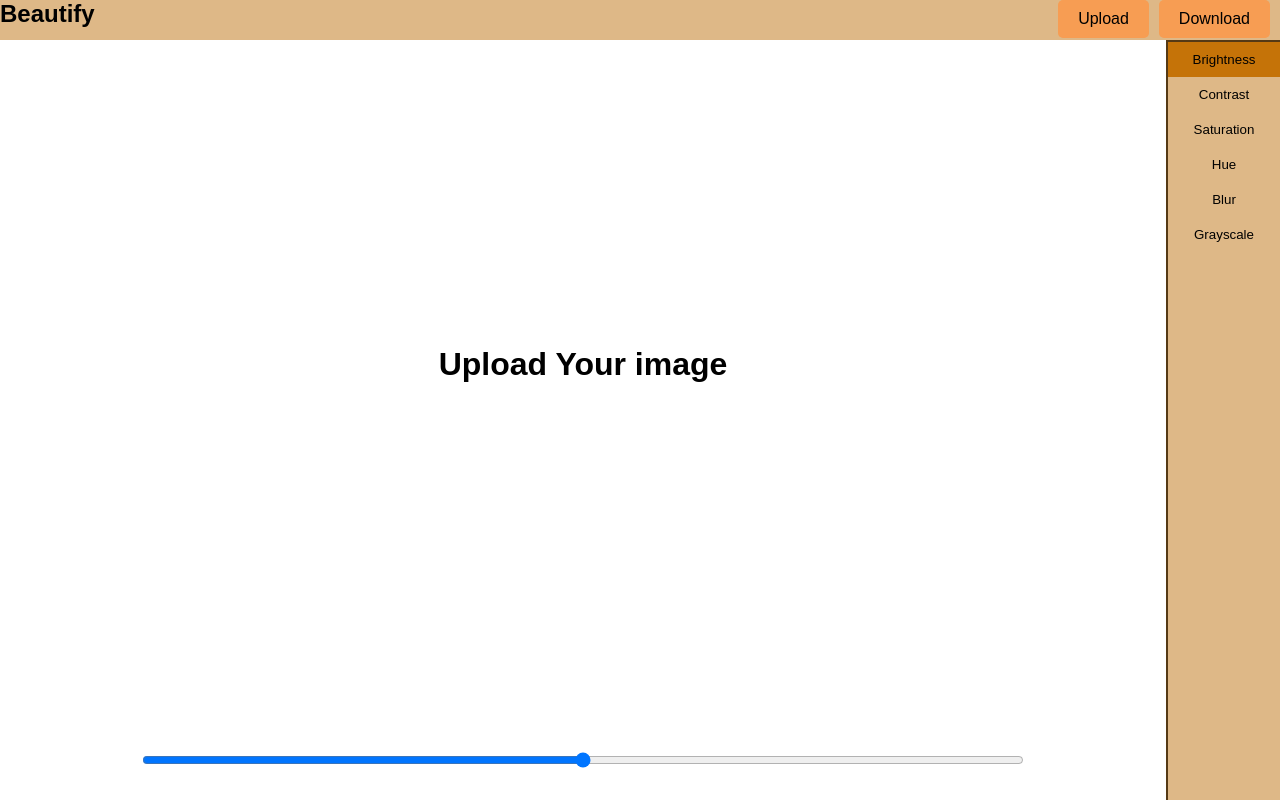
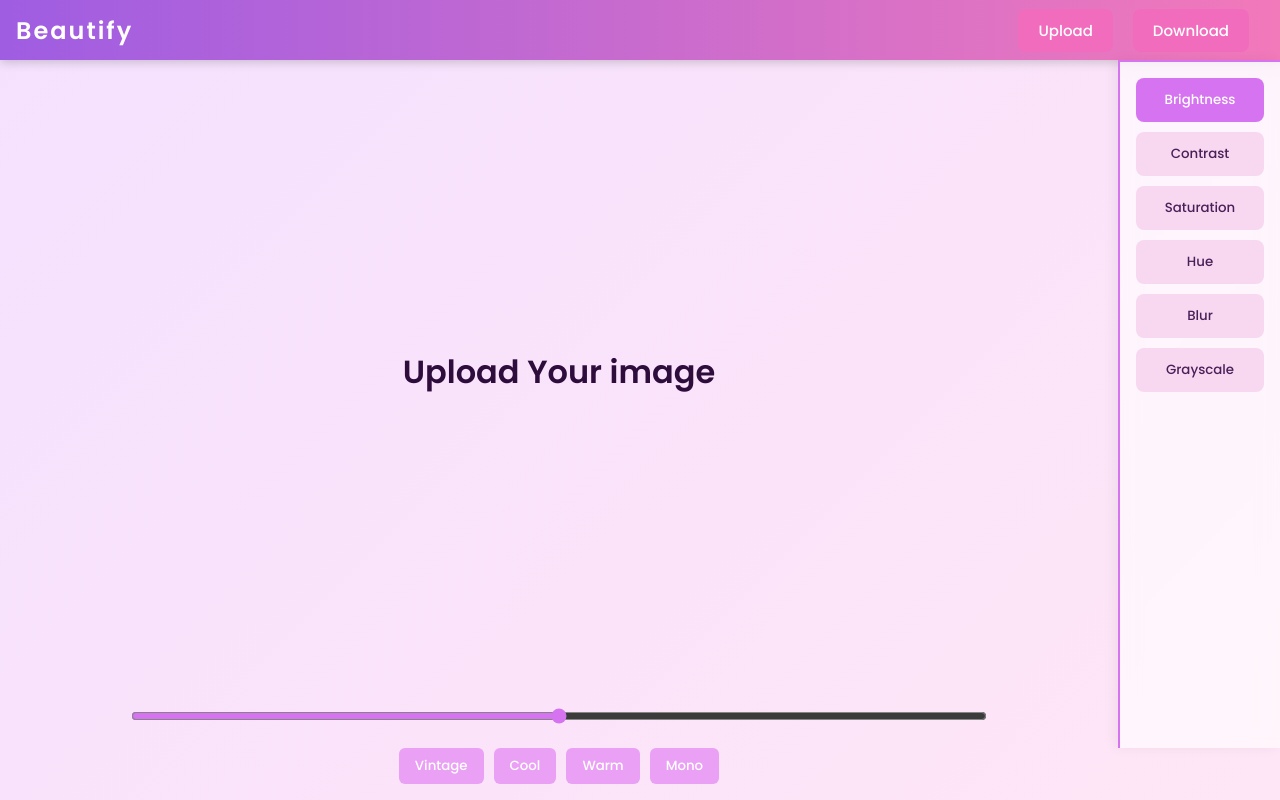
Before and after one commit to Airbone25/Beautify-Photo-Editor, a React (Vite) app: page / in a window 1280 px wide. Built offline with nearby package versions, Linux system fonts and the light colour scheme.

Commit message:
Ui improved and added preset filters

```diff
--- a/index.html
+++ b/index.html
@@ -4,6 +4,7 @@
     <meta charset="UTF-8" />
     <meta name="viewport" content="width=device-width, initial-scale=1.0" />
     <title>Beautify</title>
+    <link href="https://fonts.googleapis.com/css2?family=Poppins:wght@400;500;600&display=swap" rel="stylesheet">
   </head>
   <body>
     <div id="root"></div>
--- a/src/App.jsx
+++ b/src/App.jsx
@@ -1,118 +1,160 @@
-import Slider from "./Slider"
-import SidebarItem from "./SidebarItem"
-import React, { useRef, useState } from "react"
+import Slider from "./Slider";
+import SidebarItem from "./SidebarItem";
+import React, { useRef, useState } from "react";
 
 function App() {
-
   const DEFAULT_OPTIONS = [
     {
       name: "Brightness",
       property: "brightness",
       value: "100",
-      range: {min: 0 , max: 200},
-      unit: '%'
+      range: { min: 0, max: 200 },
+      unit: "%",
     },
     {
       name: "Contrast",
       property: "contrast",
       value: "100",
-      range: {min: 0 , max: 200},
-      unit: '%'
+      range: { min: 0, max: 200 },
+      unit: "%",
     },
     {
       name: "Saturation",
       property: "saturate",
       value: "100",
-      range: {min: 0 , max: 200},
-      unit: '%'
+      range: { min: 0, max: 200 },
+      unit: "%",
     },
     {
       name: "Hue",
       property: "hue-rotate",
       value: "0",
-      range: {min: 0 , max: 360},
-      unit: "deg"
+      range: { min: 0, max: 360 },
+      unit: "deg",
     },
     {
       name: "Blur",
       property: "blur",
       value: "0",
-      range: {min: 0 , max: 20},
-      unit: "px"
+      range: { min: 0, max: 20 },
+      unit: "px",
     },
     {
       name: "Grayscale",
       property: "grayscale",
       value: "0",
-      range: {min: 0 , max: 100},
-      unit: "%"
-    }
-  ]
+      range: { min: 0, max: 100 },
+      unit: "%",
+    },
+  ];
 
-  const [options,setOptions] = useState(DEFAULT_OPTIONS)
-  const [optionsIndex,setOptionsIndex] = useState(0)
-  const selectedOption = options[optionsIndex]
-  const [image,setImage] = useState(null)
-  const [imageUrl,setImageUrl] = useState(null)
+  const [options, setOptions] = useState(DEFAULT_OPTIONS);
+  const [optionsIndex, setOptionsIndex] = useState(0);
+  const selectedOption = options[optionsIndex];
+  const [image, setImage] = useState(null);
+  const [imageUrl, setImageUrl] = useState(null);
 
-  const imageRef = useRef()
+  const imageRef = useRef();
 
-  function handleSliderChange({target}){
-    setOptions(prevOptions=>{
-      return prevOptions.map((option,index)=>{
-        if(index != optionsIndex) return option
-        return {...option,value: target.value}
-      })
-    })
+  function handleSliderChange({ target }) {
+    setOptions((prevOptions) => {
+      return prevOptions.map((option, index) => {
+        if (index != optionsIndex) return option;
+        return { ...option, value: target.value };
+      });
+    });
   }
 
-  function imageFilter(){
-    const filters = options.map(option=>{
-      return `${option.property}(${option.value}${option.unit})`
-    })
-    return {filter: filters.join(' ')}
+  function imageFilter() {
+    const filters = options.map((option) => {
+      return `${option.property}(${option.value}${option.unit})`;
+    });
+    return { filter: filters.join(" ") };
   }
 
-  function handleUpload(e){
-    const file = e.target.files[0]
-    if(file){
-      setImage(URL.createObjectURL(file))
-      setImageUrl(URL.createObjectURL(file))
+  function handleUpload(e) {
+    const file = e.target.files[0];
+    if (file) {
+      setImage(URL.createObjectURL(file));
+      setImageUrl(URL.createObjectURL(file));
     }
   }
 
-  function handleDownload(){
-    if(!imageRef.current){
-      alert('No Image Uploaded')
-      return
+  function applyPreset(presetName) {
+    const newOptions = [...options];
+
+    switch (presetName) {
+      case "Vintage":
+        newOptions[0].value = "120"; // brightness
+        newOptions[1].value = "90"; // contrast
+        newOptions[2].value = "70"; // saturation
+        newOptions[3].value = "30"; // hue
+        newOptions[4].value = "1"; // blur
+        newOptions[5].value = "0"; // grayscale
+        break;
+      case "Cool":
+        newOptions[0].value = "110";
+        newOptions[1].value = "110";
+        newOptions[2].value = "100";
+        newOptions[3].value = "180";
+        newOptions[4].value = "0";
+        newOptions[5].value = "0";
+        break;
+      case "Warm":
+        newOptions[0].value = "130";
+        newOptions[1].value = "100";
+        newOptions[2].value = "140";
+        newOptions[3].value = "20";
+        newOptions[4].value = "0";
+        newOptions[5].value = "0";
+        break;
+      case "Mono":
+        newOptions[0].value = "100";
+        newOptions[1].value = "100";
+        newOptions[2].value = "0";
+        newOptions[3].value = "0";
+        newOptions[4].value = "0";
+        newOptions[5].value = "100";
+        break;
     }
 
-    const canvas = document.createElement('canvas')
-    const ctx = canvas.getContext('2d')
-    const img = imageRef.current
+    setOptions(newOptions);
+  }
 
-    canvas.width = img.naturalWidth
-    canvas.height = img.naturalHeight
-    const filters = options.map(option => `${option.property}(${option.value}${option.unit})`).join(" ")
-    ctx.filter = filters
-    ctx.drawImage(img, 0, 0, canvas.width, canvas.height)
+  function handleDownload() {
+    if (!imageRef.current) {
+      alert("No Image Uploaded");
+      return;
+    }
 
-    canvas.toBlob((blob)=>{
-      const link = document.createElement("a")
-      link.href = URL.createObjectURL(blob)
-      link.download = "edited.png"
-      link.click()
-    },"image/png")
+    const canvas = document.createElement("canvas");
+    const ctx = canvas.getContext("2d");
+    const img = imageRef.current;
+
+    canvas.width = img.naturalWidth;
+    canvas.height = img.naturalHeight;
+    const filters = options
+      .map((option) => `${option.property}(${option.value}${option.unit})`)
+      .join(" ");
+    ctx.filter = filters;
+    ctx.drawImage(img, 0, 0, canvas.width, canvas.height);
+
+    canvas.toBlob((blob) => {
+      const link = document.createElement("a");
+      link.href = URL.createObjectURL(blob);
+      link.download = "edited.png";
+      link.click();
+    }, "image/png");
   }
 
   return (
-    <>
+    <div style={{ overflowY: 'auto', maxHeight: '100vh' }}>
       <nav>
-        <h1>Beautify</h1>
-        <div style={{marginRight: '10px'}} className="btns">
+        <h1 style={{ letterSpacing: "2px" }}>Beautify</h1>
+        <div style={{ marginRight: "10px" }} className="btns">
           <label className="upload-btn">
             Upload
-            <input type="file" accept="image/*" onChange={handleUpload}/>
+            <input type="file" accept="image/*" onChange={handleUpload} />
           </label>
           <button className="download-btn" onClick={handleDownload}>
             Download
@@ -121,11 +163,32 @@ function App() {
       </nav>
       <div className="container">
         <div className="main-image">
-        {image ? (<img src={image} ref={imageRef} style={imageFilter()} className="image" alt="Upload Image"/>):(<h1>Upload Your image</h1>)}
+          {image ? (
+            <img
+              src={image}
+              ref={imageRef}
+              style={imageFilter()}
+              className="image"
+              alt="Upload Image"
+            />
+          ) : (
+            <h1>Upload Your image</h1>
+          )}
         </div>
+        <div className="preset-buttons">
+            <button onClick={() => applyPreset("Vintage")}>Vintage</button>
+            <button onClick={() => applyPreset("Cool")}>Cool</button>
+            <button onClick={() => applyPreset("Warm")}>Warm</button>
+            <button onClick={() => applyPreset("Mono")}>Mono</button>
+          </div>
         <div className="sidebar-container">
-          {options.map((option,index)=>(
-            <SidebarItem key={index} name={option.name} active={index == optionsIndex} handleClick={()=>setOptionsIndex(index)}/>
+          {options.map((option, index) => (
+            <SidebarItem
+              key={index}
+              name={option.name}
+              active={index == optionsIndex}
+              handleClick={() => setOptionsIndex(index)}
+            />
           ))}
         </div>
         <Slider
@@ -135,8 +198,8 @@ function App() {
           handleChange={handleSliderChange}
         />
       </div>
-    </>
-  )
+    </div>
+  );
 }
 
-export default App
+export default App;
--- a/src/index.css
+++ b/src/index.css
@@ -1,115 +1,143 @@
-*{
+* {
   margin: 0;
   box-sizing: border-box;
-    font-family: Arial, Helvetica, sans-serif;
+  font-family: 'Poppins', sans-serif;
 }
 
-.container{
+html, body {
+  height: 100%;
+  overflow: auto;
+}
+
+body {
+  background: linear-gradient(135deg, #f5e1ff, #ffe6f6);
+  color: #2e0d3d;
+  font-family: 'Poppins', sans-serif;
+  margin: 0;
+  padding: 0;
+  overflow-x: hidden;
+}
+
+
+nav {
+  height: 60px;
+  background: linear-gradient(90deg, #9f5de2, #f279ba);
+  display: flex;
+  align-items: center;
+  justify-content: space-between;
+  padding: 0 1rem;
+  color: white;
+  box-shadow: 0 2px 10px rgba(0, 0, 0, 0.2);
+}
+
+nav h1 {
+  font-weight: 600;
+  font-size: 1.5rem;
+}
+
+.container {
   display: grid;
   grid-template-columns: 1fr auto;
   grid-template-rows: 1fr auto;
   grid-template-areas:
     "image sidebar"
-    "slider sidebar"
-    ;
-    height: 95vh;
+    "slider sidebar";
   width: 100vw;
+  height: auto;
+  min-height: calc(100vh - 60px);
 }
 
-nav{
-    height: 40px;
-    background-color: burlywood;
-    display: flex;
-    justify-content: space-between;
-}
 
-.main-image{
+.main-image {
   grid-area: image;
-    width: 100%;
-    height: 100%;
   display: flex;
   align-items: center;
   justify-content: center;
+  padding: 1rem;
 }
 
-.image{
+.image {
   width: 400px;
   height: auto;
+  border-radius: 10px;
+  box-shadow: 0 10px 25px rgba(0, 0, 0, 0.1);
 }
 
-.slider-container{
+.slider-container {
   grid-area: slider;
-    margin-top: 2rem;
-    padding: 2rem;
-    display: grid;
-    place-items: center;
+  display: flex;
+  justify-content: center;
+  align-items: center;
+  padding: 1.5rem;
 }
 
-.sidebar-container{
-    background-color: burlywood;
+.slider-container input[type="range"] {
+  width: 80%;
+  accent-color: #d673f1;
+}
+
+.sidebar-container {
   grid-area: sidebar;
+  background: rgba(255, 255, 255, 0.6);
+  backdrop-filter: blur(10px);
+  border-left: 2px solid #d673f1;
+  border-top: 2px solid #d673f1;
   display: flex;
   flex-direction: column;
-    align-items: stretch;
-    border-left: 2px solid rgb(85, 57, 21);
-    border-top: 2px solid rgb(85, 57, 21);
+  align-items: center;
+  padding: 1rem;
+  gap: 10px;
+  box-shadow: -4px 0 12px rgba(0, 0, 0, 0.05);
 }
 
-.item{
-    outline: 0;
-    border: 0;
-    width: 7rem;
-    padding: 10px;
-    background-color: burlywood;
+.item {
+  outline: none;
+  border: none;
+  width: 8rem;
+  padding: 12px;
+  background: #f7d8f0;
+  color: #4a2059;
+  border-radius: 8px;
+  font-weight: 500;
+  transition: 0.3s ease;
+  cursor: pointer;
 }
 
-.item:hover{
-    background-color: rgb(197, 139, 63);
+.item:hover {
+  background: #efb8dc;
 }
 
-.item.active{
-    background-color: rgb(197, 115, 8);
+.item.active {
+  background: #d673f1;
+  color: white;
 }
 
-.upload-btn{
-    display: inline-block;
-    background-color: #f79d53;
-    color: black;
-    font-size: 16px;
+.upload-btn,
+.download-btn {
+  background: #f26cbe;
+  color: white;
+  font-size: 15px;
   padding: 10px 20px;
-    border-radius: 5px;
+  margin: 0 5px;
+  border-radius: 8px;
   cursor: pointer;
-    user-select: none;
-    transition: background-color 0.3s ease;
-    font-family: 'Arial', sans-serif;
-    text-align: center;
-    margin-right: 10px;
+  border: none;
+  transition: background 0.3s ease;
+  font-weight: 500;
 }
 
-.upload-btn:hover {
-    background-color: rgb(197, 139, 63);
+.upload-btn:hover,
+.download-btn:hover {
+  background: #c74db1;
 }
 
-.upload-btn input{
+.upload-btn input {
   display: none;
 }
 
-.download-btn{
-    display: inline-block;
-    background-color: #f79d53;
-    color: black;
-    font-size: 16px;
-    padding: 10px 20px;
-    border: 0;
-    border-radius: 5px;
-    cursor: pointer;
-    user-select: none;
-    transition: background-color 0.3s ease;
-    font-family: 'Arial', sans-serif;
-}
-
-.download-btn:hover {
-    background-color: rgb(197, 139, 63);
+.btns {
+  display: flex;
+  gap: 10px;
 }
 
 @media screen and (max-width: 768px) {
@@ -120,38 +148,86 @@ nav{
       "image"
       "slider"
       "sidebar";
-        height: 100vh;
-    }
-
-    .upload-btn, .download-btn{
-        padding: 5px 7px;
-    }
-
-    .btns{
-        display: flex;
+    height: auto;
   }
 
   .image {
-        width: 100%;
-        height: auto;
-    }
-
-    .slider-container {
-        margin-top: 1rem;
-        padding: 1rem;
+    width: 90%;
   }
 
   .sidebar-container {
-        border: none;
-        border-top: 2px solid rgb(85, 57, 21);
+    flex-direction: row;
+    overflow-x: auto;
+    overflow-y: hidden;
+    width: 100%;
+    padding-bottom: 1rem;
+    justify-content: flex-start;
   }
 
   .item {
-        width: 100%;
+    width: auto;
+    min-width: 100px;
   }
 
-    .upload-btn, .download-btn {
-        width: 100%;
-        margin-bottom: 10px;
+  .upload-btn,
+  .download-btn {
+    width: 48%;
+    padding: 10px;
+  }
+
+  .btns {
+    flex-wrap: wrap;
+    justify-content: flex-end;
+    gap: 10px;
+  }
+
+  nav {
+    flex-direction: column;
+    justify-content: center;
+    align-items: center;
+    gap: 5px;
+    height: auto;
+    padding: 0.5rem;
   }
 }
+
+
+.preset-buttons {
+  display: flex;
+  gap: 10px;
+  flex-wrap: wrap;
+  justify-content: center;
+  margin-bottom: 1rem;
+}
+
+.preset-buttons button {
+  background-color: #eaa0f5;
+  border: none;
+  padding: 8px 16px;
+  border-radius: 6px;
+  cursor: pointer;
+  font-weight: 500;
+  color: white;
+  transition: 0.3s ease;
+}
+
+.preset-buttons button:hover {
+  background-color: #c44dd9;
+}
+
+@media screen and (max-width: 768px) {
+  .preset-buttons {
+    gap: 8px;
+    justify-content: center;
+    margin-top: 1rem;
+  }
+
+  .preset-buttons button {
+    font-size: 14px;
+    padding: 6px 12px;
+  }
+
+  .sidebar-container {
+    overflow-x: auto;
+  }
+}
```
Lines whose indentation alone changed are shown as unchanged.
